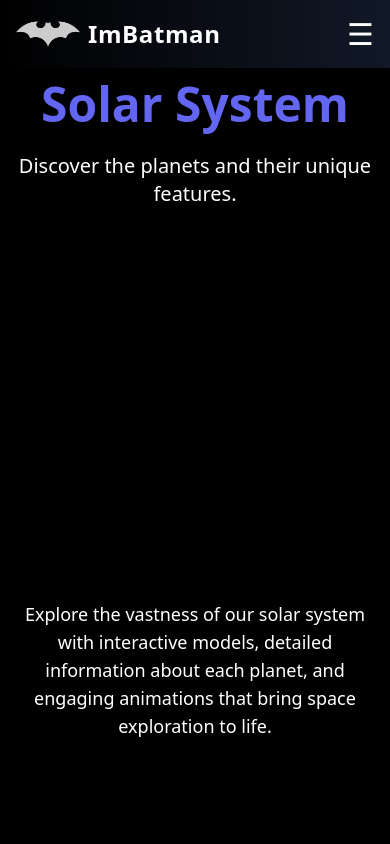
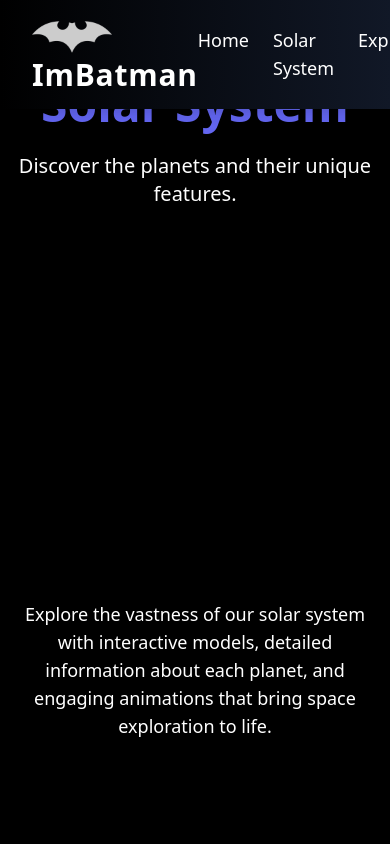
Before and after one commit to NafisRayan/AstroKnight, a plain HTML site: page solar-system.html in a window 390 px wide. Shown: the top 844 px of the page. Drawn offline with nearby package versions, Linux system fonts and the light colour scheme.

Commit message:
"Updated navigation bar in index.html and solar-system.html, changing styles and removing mobile menu"

```diff
--- a/solar-system.html
+++ b/solar-system.html
@@ -52,34 +52,19 @@
 <body class="bg-black text-white flex flex-col min-h-screen">
 
     <!-- Navigation Bar -->
-    <nav class="bg-gradient-to-r from-black to-gray-900 px-4 py-4 shadow-lg fixed top-0 w-full z-50">
+    <!-- Navigation Bar -->
+    <nav class="bg-gradient-to-r from-black to-gray-900 px-8 py-4 shadow-lg fixed top-0 w-full z-50">
         <div class="container mx-auto flex justify-between items-center">
-            <a href="index.html" class="flex items-center text-2xl font-bold tracking-wide hover:text-indigo-500 transition-colors duration-300">
-                <img src="assets/images/logo.png" alt="ImBatman" class="h-8 mr-2"> ImBatman
+            <a href="index.html" class="text-3xl font-bold tracking-wide hover:text-indigo-500 transition-colors duration-300">
+                <img src="assets/images/logo.png" alt="ImBatman" class="h-10 inline"> ImBatman
             </a>
-            <!-- Desktop Menu -->
-            <ul class="hidden md:flex space-x-6 text-lg">
-                <li><a href="index.html" class="hover:text-indigo-500 transition-colors duration-300">Home</a></li>
-                <li><a href="solar-system.html" class="hover:text-indigo-500 transition-colors duration-300">Solar System</a></li>
-                <li><a href="exploration.html" class="hover:text-indigo-500 transition-colors duration-300">Exploration</a></li>
-                <li><a href="ai-chatbot.html" class="hover:text-indigo-500 transition-colors duration-300">AI Chatbot</a></li>
-                <li><a href="about.html" class="hover:text-indigo-500 transition-colors duration-300">Our Team</a></li>
-                <li><a href="feedback.html" class="hover:text-indigo-500 transition-colors duration-300">Feedback</a></li>
-            </ul>
-            <!-- Mobile Menu Button -->
-            <button id="menuButton" class="md:hidden text-3xl focus:outline-none hover:text-indigo-500 transition-colors duration-300">
-                &#9776;
-            </button>
-        </div>
-        <!-- Mobile Menu -->
-        <div id="mobileMenu" class="md:hidden bg-gradient-to-r from-gray-900 to-black overflow-hidden transition-max-height duration-300 ease-in-out max-h-0">
-            <ul class="flex flex-col space-y-4 px-4 py-4">
-                <li><a href="index.html" class="hover:text-indigo-500 transition-colors duration-300">Home</a></li>
-                <li><a href="solar-system.html" class="hover:text-indigo-500 transition-colors duration-300">Solar System</a></li>
-                <li><a href="exploration.html" class="hover:text-indigo-500 transition-colors duration-300">Exploration</a></li>
-                <li><a href="ai-chatbot.html" class="hover:text-indigo-500 transition-colors duration-300">AI Chatbot</a></li>
-                <li><a href="about.html" class="hover:text-indigo-500 transition-colors duration-300">Our Team</a></li>
-                <li><a href="feedback.html" class="hover:text-indigo-500 transition-colors duration-300">Feedback</a></li>
+            <ul class="flex space-x-6 text-lg">
+                <li><a href="index.html" class="hover:text-indigo-500">Home</a></li>
+                <li><a href="solar-system.html" class="hover:text-indigo-500">Solar System</a></li>
+                <li><a href="exploration.html" class="hover:text-indigo-500">Exploration</a></li>
+                <li><a href="ai-chatbot.html" class="hover:text-indigo-500">AI Chatbot</a></li>
+                <li><a href="about.html" class="hover:text-indigo-500">Our Team</a></li>
+                <li><a href="feedback.html" class="hover:text-indigo-500">Feedback</a></li>
             </ul>
         </div>
     </nav>
```
Also changed, not shown: index.html (+12 -10 lines).
